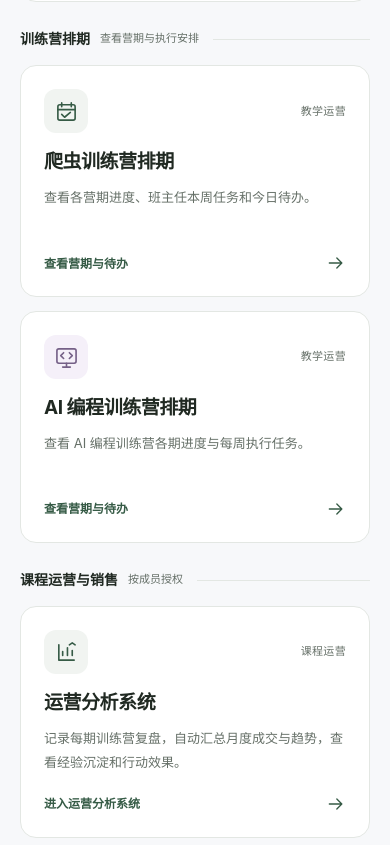
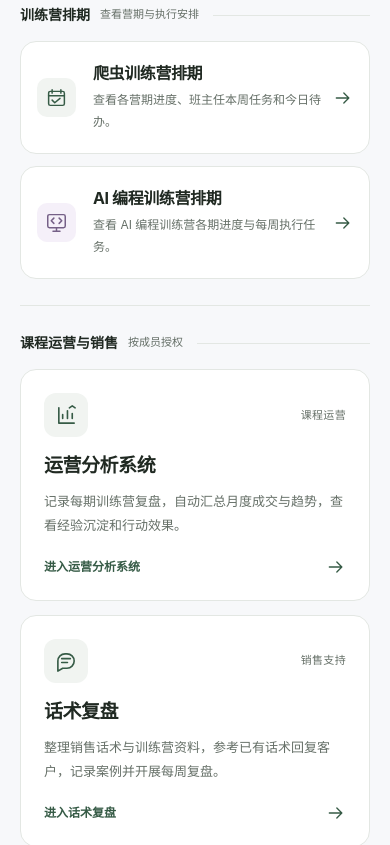
Before and after one commit to linliliya/okr-robot, a plain HTML site: page index.html in a window 390 px wide. Shown: the part 776-1621 px from the top of the page. Drawn offline with Linux system fonts and the light colour scheme.

Commit message:
ui: restore compact homepage layout

```diff
--- a/index.html
+++ b/index.html
@@ -44,7 +44,11 @@
     .section-heading h2 { margin: 0; font-size: 14px; font-weight: 650; }
     .section-heading span { color: var(--muted); font-size: 12px; }
     .section-heading::after { content: ""; height: 1px; background: var(--line); flex: 1; margin-left: 4px; }
+    .directory-grid { display: grid; grid-template-columns: minmax(0, 2fr) minmax(280px, 1fr); gap: 28px; align-items: start; }
+    .general-tools { min-width: 0; }
     .tool-grid { display: grid; grid-template-columns: repeat(2, minmax(0, 1fr)); gap: 18px; }
+    .team-tools { min-width: 0; padding-left: 28px; border-left: 1px solid var(--line); }
+    .team-grid { display: grid; gap: 18px; }
     .tool { min-width: 0; position: relative; display: flex; flex-direction: column; padding: 27px; border: 1px solid var(--line); border-radius: 16px; background: var(--paper); transition: transform .18s ease, box-shadow .18s ease, border-color .18s ease; }
     .tool:hover { transform: translateY(-3px); box-shadow: 0 10px 24px #2633220a; border-color: #b8c3b9; }
     .tool-top { display: flex; justify-content: space-between; align-items: center; gap: 12px; margin-bottom: 20px; }
@@ -52,17 +56,36 @@
     .tool-icon svg { width: 23px; height: 23px; fill: none; stroke: currentColor; stroke-width: 1.7; stroke-linecap: round; stroke-linejoin: round; }
     .tool-kind { font-size: 11px; color: var(--muted); letter-spacing: .03em; }
     .tool h3 { margin: 0 0 9px; font-size: 20px; line-height: 1.4; font-weight: 650; letter-spacing: -.025em; }
-    .tool p { margin: 0; min-height: 3.7em; color: var(--muted); font-size: 13px; line-height: 1.85; }
+    .tool p { margin: 0; color: var(--muted); font-size: 13px; line-height: 1.85; }
     .tool-bottom { display: flex; justify-content: space-between; align-items: center; gap: 12px; margin-top: auto; padding-top: 27px; color: var(--green); font-size: 12px; font-weight: 600; }
     .arrow { width: 20px; height: 20px; fill: none; stroke: currentColor; stroke-width: 1.6; stroke-linecap: round; stroke-linejoin: round; transition: transform .18s ease; }
     .tool:hover .arrow { transform: translateX(3px); }
+    .schedule-grid .tool { padding: 24px; }
+    .schedule-grid .tool h3 { font-size: 17px; }
+    .schedule-grid .tool-top { margin-bottom: 17px; }
+    .schedule-grid .tool-bottom { padding-top: 23px; }
+    .schedule-grid .tool-icon { width: 39px; height: 39px; border-radius: 10px; }
+    .schedule-grid .tool-icon svg { width: 21px; height: 21px; }
     .blue { color: #4c6586; background: #eff3f9; }
     .violet { color: #756087; background: #f5f0f9; }
     footer { display: flex; justify-content: space-between; align-items: center; gap: 16px; flex-wrap: wrap; margin-top: 38px; padding: 22px 0 30px; border-top: 1px solid var(--line); color: var(--muted); font-size: 11px; }
     .footer-brand { font-size: 10px; letter-spacing: .14em; }
+    @media (max-width: 960px) {
+      .directory-grid { grid-template-columns: 1fr; gap: 0; }
+      .team-tools { padding: 26px 0 0; border-left: 0; border-top: 1px solid var(--line); }
+      .team-grid { grid-template-columns: repeat(2, minmax(0, 1fr)); }
+    }
     @media (max-width: 800px) {
       .wrap { padding: 0 24px; }
       .brand-en { display: none; }
+      .schedule-grid { grid-template-columns: 1fr; }
+      .schedule-grid .tool { display: grid; grid-template-columns: 44px 1fr 20px; column-gap: 18px; padding: 22px; align-items: center; }
+      .schedule-grid .tool-top { grid-column: 1; grid-row: 1 / 3; margin: 0; }
+      .schedule-grid .tool-kind { display: none; }
+      .schedule-grid h3 { grid-column: 2; margin-bottom: 4px; }
+      .schedule-grid p { grid-column: 2; }
+      .schedule-grid .tool-bottom { grid-column: 3; grid-row: 1 / 3; padding: 0; margin: 0; }
+      .schedule-grid .tool-bottom span { display: none; }
       .directory-note { display: none; }
     }
     @media (max-width: 560px) {
@@ -73,7 +96,7 @@
       .header-label { font-size: 11px; }
       .intro { padding: 36px 0 30px; }
       .intro-copy { font-size: 13px; max-width: 280px; }
-      .tool-grid { grid-template-columns: 1fr; gap: 14px; }
+      .tool-grid, .team-grid { grid-template-columns: 1fr; gap: 14px; }
       .tool { padding: 23px; }
       .tool-top { margin-bottom: 16px; }
       .tool h3 { font-size: 19px; }
@@ -81,6 +104,10 @@
       .section { margin-bottom: 26px; }
       .section-heading { gap: 10px; }
       .section-heading span { font-size: 11px; }
+      .schedule-grid { gap: 12px; }
+      .schedule-grid .tool { padding: 20px 16px; column-gap: 12px; }
+      .schedule-grid .tool h3 { font-size: 16px; }
+      .schedule-grid .tool p { font-size: 12px; }
       footer { margin-top: 30px; padding-bottom: 24px; gap: 8px; }
     }
     @media (prefers-reduced-motion: reduce) {
@@ -112,6 +139,8 @@
     </div>
 
     <!-- 通用工具优先展示；专用系统按各自的成员名单控制数据访问。 -->
+    <div class="directory-grid">
+      <div class="general-tools">
         <section class="section" aria-labelledby="common-title">
           <div class="section-heading"><h2 id="common-title">全员常用</h2><span>共享技能与团队排期</span></div>
           <div class="tool-grid">
@@ -129,10 +158,9 @@
             </a>
           </div>
         </section>
-
         <section class="section" aria-labelledby="schedule-title">
           <div class="section-heading"><h2 id="schedule-title">训练营排期</h2><span>查看营期与执行安排</span></div>
-      <div class="tool-grid">
+          <div class="tool-grid schedule-grid">
             <a class="tool" href="./camp-schedule/index.html" aria-labelledby="camp-name" aria-describedby="camp-desc">
               <div class="tool-top"><span class="tool-icon"><svg viewBox="0 0 24 24" aria-hidden="true"><rect x="3" y="5" width="18" height="16" rx="2"/><path d="M7 3v4m10-4v4M3 10h18m-14 5 3 3 6-5"/></svg></span><span class="tool-kind">教学运营</span></div>
               <h3 id="camp-name">爬虫训练营排期</h3>
@@ -147,10 +175,10 @@
             </a>
           </div>
         </section>
-
-    <section class="section" aria-labelledby="team-title">
+      </div>
+      <section class="section team-tools" aria-labelledby="team-title">
         <div class="section-heading"><h2 id="team-title">课程运营与销售</h2><span>按成员授权</span></div>
-      <div class="tool-grid">
+        <div class="team-grid">
             <a class="tool" href="./camp-review/index.html" aria-labelledby="review-name" aria-describedby="review-desc">
               <div class="tool-top"><span class="tool-icon"><svg viewBox="0 0 24 24" aria-hidden="true"><path d="M4 4v16h16M8 15v-4m5 4V7m5 8v-5"/><path d="m15 4 3-2 3 2"/></svg></span><span class="tool-kind">课程运营</span></div>
               <h3 id="review-name">运营分析系统</h3>
@@ -165,6 +193,7 @@
             </a>
         </div>
       </section>
+    </div>
     <footer><span>果粒科技 · 团队内部工具</span><span class="footer-brand">A LITTLE BETTER, EVERY DAY.</span></footer>
   </main>
 </body>
```
Lines whose indentation alone changed are shown as unchanged.
